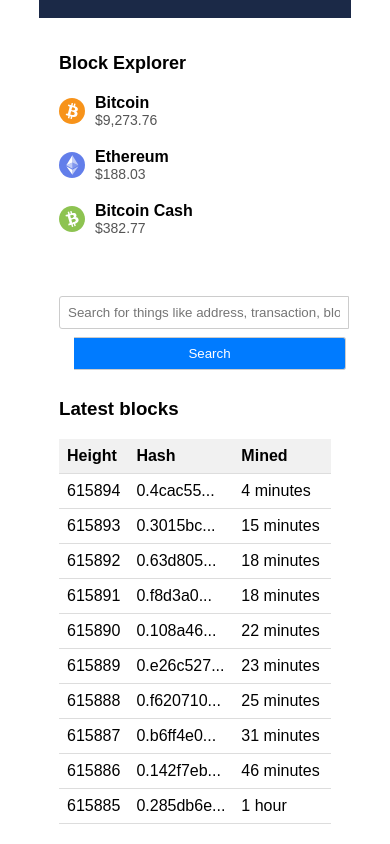
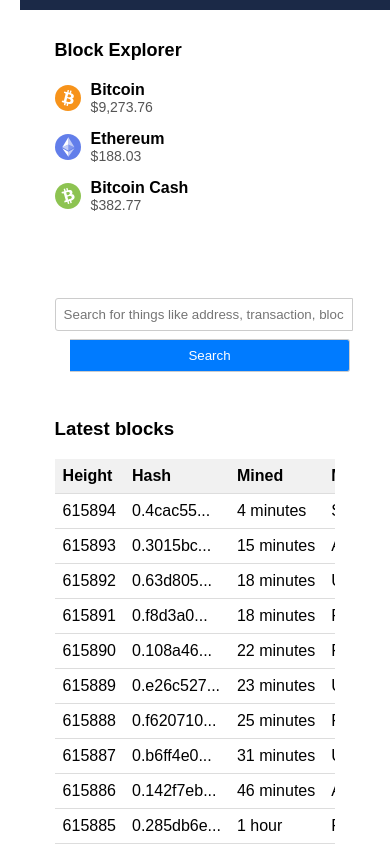
Before and after one commit to ZAfricanDev/blockchain-clone, a React (Create React App) app: page / in a window 390 px wide. Shown: the top 844 px of the page. Built offline with nearby package versions, Linux system fonts and the light colour scheme.

Commit message:
Add Router, CSS clean up to accomidate

```diff
--- a/package.json
+++ b/package.json
@@ -13,6 +13,7 @@
     "@types/react-dom": "^19.1.7",
     "react": "^19.1.1",
     "react-dom": "^19.1.1",
+    "react-router-dom": "^7.8.1",
     "react-scripts": "5.0.1",
     "typescript": "^4.9.5",
     "web-vitals": "^2.1.4"
--- a/src/App.tsx
+++ b/src/App.tsx
@@ -1,9 +1,13 @@
+import "./css/App.css";
+
 import React from "react";
-import "./css/App.css";
+import { Routes, Route } from "react-router-dom";
+
 import { SideBar } from "./components/sidebar";
 import { Header } from "./components/header";
 import { SearchBar } from "./components/search_bar";
 import { BlockExplorerTable } from "./components/block_explorer_table";
+
 import { Block } from "./types/types";
 
 const blocks: Block[] = [
@@ -85,12 +89,20 @@
       <Header />
 
       <div className="content">
-        <SideBar />
-        <main className="main-content">
-          <SearchBar />
-
-          <BlockExplorerTable blocks={blocks} />
-        </main>
+        <Routes>
+          <Route
+            path="/"
+            element={
+              <main className="main-content">
+                <SideBar />
+                <div className="content-area">
+                  <SearchBar />
+                  <BlockExplorerTable blocks={blocks} />
+                </div>
+              </main>
+            }
+          />
+        </Routes>
       </div>
     </div>
   );
--- a/src/css/App.css
+++ b/src/css/App.css
@@ -3,44 +3,47 @@
   margin: 0;
   padding: 0;
   height: 100%;
-}
-
-@media (max-width: 768px) {
-  .container {
-    margin-left: 0;
-    margin-right: 0;
-  }
-
-  .content {
-    flex-direction: column;
-  }
-
-  .content > *:first-child {
-    width: 100%;
-  }
+  font-family: Arial, sans-serif;
 }
 
 .container {
   display: flex;
   flex-direction: column;
-  font-family: Arial, sans-serif;
   height: 100vh;
-  margin-left: 10%;
-  margin-right: 10%;
 }
 
-.container > header {
-  position: sticky;
-  top: 0;
-  z-index: 1000;
+.main-content {
+  display: flex;
+  flex: 1;
+  gap: 20px;
+  align-items: flex-start;
+  padding-top: 20px;
 }
 
 .content {
-  display: flex;
-  flex: 1;
+  margin: 0 10%;
 }
 
-.main-content {
+.content-area {
   flex: 1;
-  padding: 20px;
+  display: flex;
+  flex-direction: column;
 }
+
+.content-area > *:first-child {
+  padding-top: 20px;
+}
+
+@media (max-width: 768px) {
+  .container {
+    margin: 0 5%;
+  }
+
+  .main-content {
+    flex-direction: column;
+  }
+
+  .content-area {
+    width: 100%;
+  }
+}
--- a/src/css/header.css
+++ b/src/css/header.css
@@ -2,4 +2,11 @@
   height: 50px;
   width: 100%;
   background-color: #1b2947;
+  position: sticky;
+  top: 0;
+  z-index: 1000;
+  display: flex;
+  align-items: center;
+  padding: 0 20px;
+  color: #fff;
 }
--- a/src/css/side_bar.css
+++ b/src/css/side_bar.css
@@ -1,9 +1,14 @@
 .sidebar {
   width: 220px;
   padding: 20px;
+  box-sizing: border-box;
+  flex-shrink: 0;
+  height: calc(100vh - 50px);
+  overflow-y: auto;
 }
 
 .sidebar h2 {
+  margin-top: 0;
   font-size: 18px;
   margin-bottom: 20px;
 }
@@ -33,3 +38,17 @@
   color: #555;
   font-size: 14px;
 }
+
+@media (max-width: 768px) {
+  .sidebar {
+    width: 100%;
+    height: auto;
+    overflow: visible;
+    margin-bottom: 20px;
+    padding: 10px 0;
+  }
+
+  .crypto {
+    margin-bottom: 15px;
+  }
+}
--- a/src/index.tsx
+++ b/src/index.tsx
@@ -2,12 +2,15 @@
 import ReactDOM from "react-dom/client";
 import "./index.css";
 import App from "./App";
+import { BrowserRouter } from "react-router-dom";
 
 const root = ReactDOM.createRoot(
   document.getElementById("root") as HTMLElement
 );
 root.render(
   <React.StrictMode>
-    <App />
+    <BrowserRouter>
+      <App />
+    </BrowserRouter>
   </React.StrictMode>
 );
```
Also changed, not shown: 1 other file (tests, documents, lock files or other folders).
